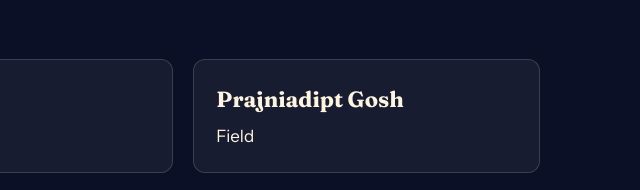
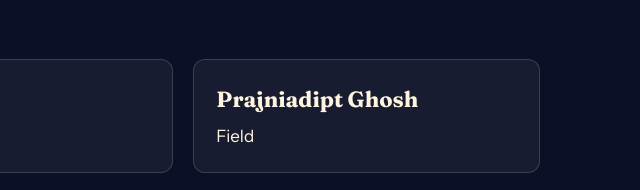
Before and after one commit to ghisoni9/aot-warsaw, a plain HTML site: page team.html in a window 1280 px wide. Shown: the part 1324-1514 px from the top of the page, 640-1280 px from the left. Drawn offline with Linux system fonts and the light colour scheme.

Commit message:
Team: correct Prajniadipt Ghosh's name

```diff
--- a/team.html
+++ b/team.html
@@ -88,7 +88,7 @@
     <div class="cards">
       <div class="card"><h3>Anirban Dutta</h3><p>Website &amp; field</p></div>
       <div class="card"><h3>Saptarshi Pal</h3><p>Field</p></div>
-      <div class="card"><h3>Prajniadipt Gosh</h3><p>Field</p></div>
+      <div class="card"><h3>Prajniadipt Ghosh</h3><p>Field</p></div>
       <div class="card"><h3>Patryk Matera</h3><p>Undergraduate student relations</p></div>
       <div class="card"><h3>Aspen Hamilton</h3><p>Sound</p></div>
       <div class="card"><h3>Henry Willems</h3><p>YouTube</p></div>
```
